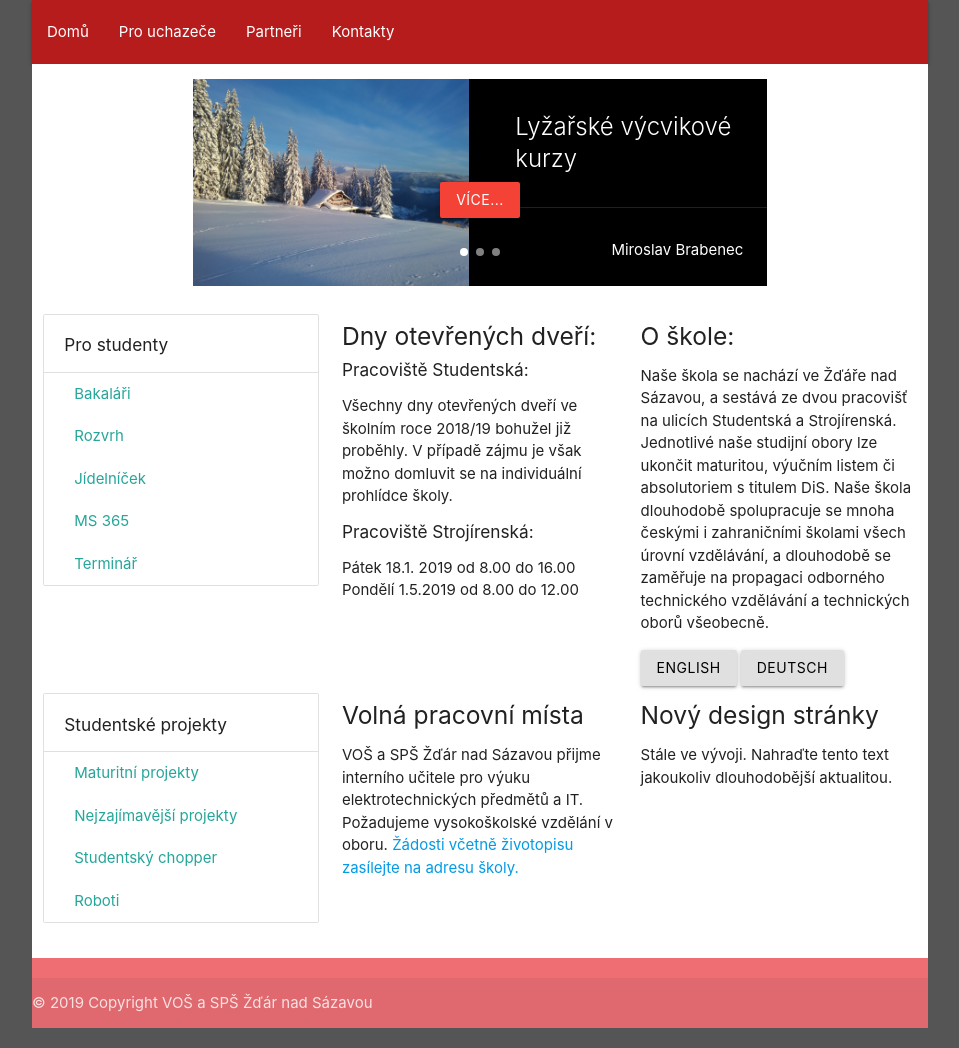
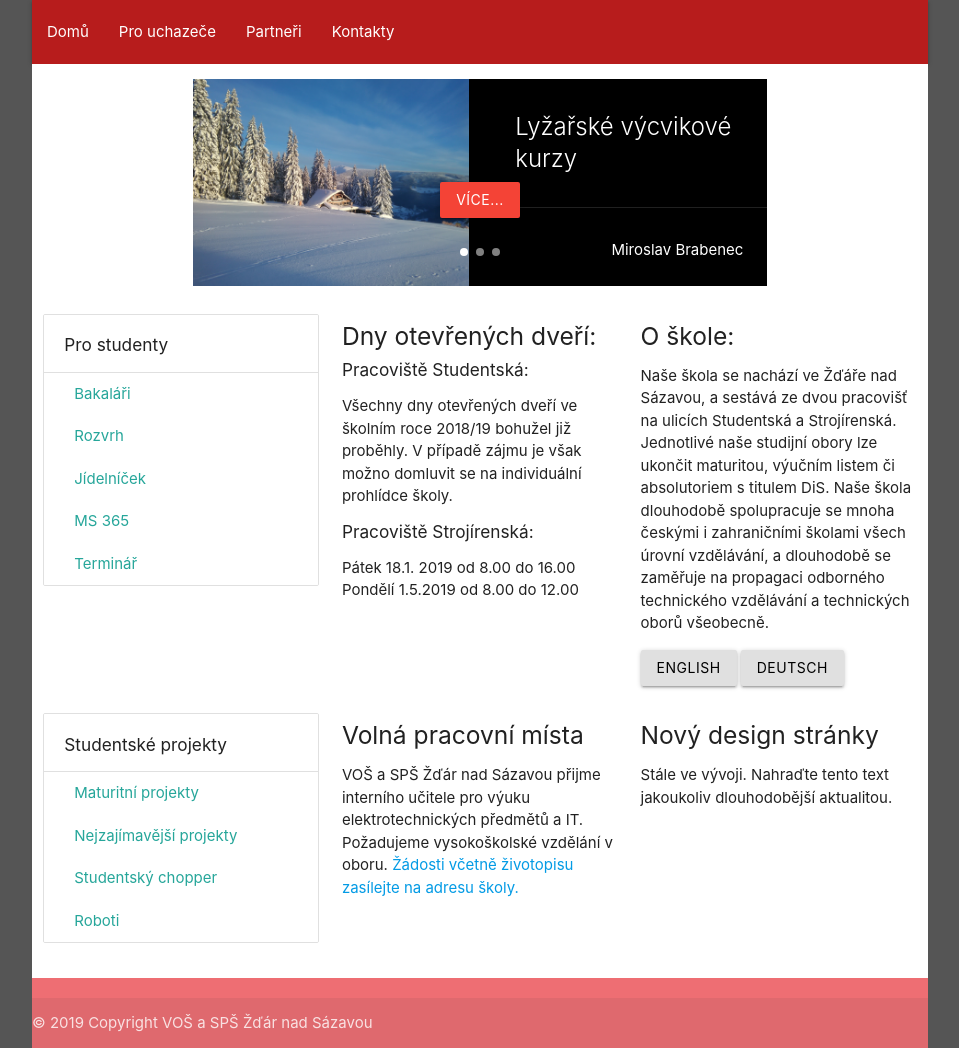
Before and after one commit to Adrijaned/spszr.cz, a Jekyll site: the page built from index.html, in a window 1280 px wide. Shown: the whole page, without its empty margins (160-1119 px from the left). Built offline with Jekyll 4.4.1, drawn with Linux system fonts in a browser that asks for light colours.

Commit message:
fixed alignment of some things

```diff
--- a/index.html
+++ b/index.html
@@ -66,7 +66,7 @@
       </li>
     </ul>
   </div>
-  <div class="col s12 m6 l4">
+  <div class="col l4 hide-on-med-and-down">{%- capture about_school -%}
     <h5>O škole:</h5>
     <p>Naše škola se nachází ve Žďáře nad Sázavou, a sestává ze dvou pracovišť na ulicích Studentská a Strojírenská.
       Jednotlivé naše studijní obory lze ukončit maturitou, výučním listem či absolutoriem s titulem DiS. Naše škola
@@ -74,16 +74,26 @@
       na propagaci odborného technického vzdělávání a technických oborů všeobecně.
     </p>
     <a class="btn waves-effect grey lighten-2 black-text waves-red" href="#">English</a>
-    <a class="btn waves-effect grey lighten-2 black-text waves-red" href="#">Deutsch</a>
+    <a class="btn waves-effect grey lighten-2 black-text waves-red" href="#">Deutsch</a>{%- endcapture -%}{{ about_school }}
   </div>
-  <div class="col s12 m6 l4">
+</div>
+<div class="row hide-on-large-only">
+  <div class="col s12 m6">
+    {{ about_school }}
+  </div>
+  <div class="col s12 m6">{%- capture student_projects -%}
     <ul class="collection  with-header">
       <li class="collection-header"><h6>Studentské projekty</h6></li>
       <li><a href="#" class="collection-item">Maturitní projekty</a></li>
       <li><a href="#" class="collection-item">Nejzajímavější projekty</a></li>
       <li><a href="#" class="collection-item">Studentský chopper</a></li>
       <li><a href="#" class="collection-item">Roboti</a></li>
-    </ul>
+    </ul>{%- endcapture -%}
+    {{ student_projects }}
+  </div>
+</div>
+<div class="row">
+  <div class="col l4 hide-on-med-and-down">{{ student_projects }}
   </div>
   <div class="col s12 m6 l4">
     <h5>Volná pracovní místa</h5>
```
